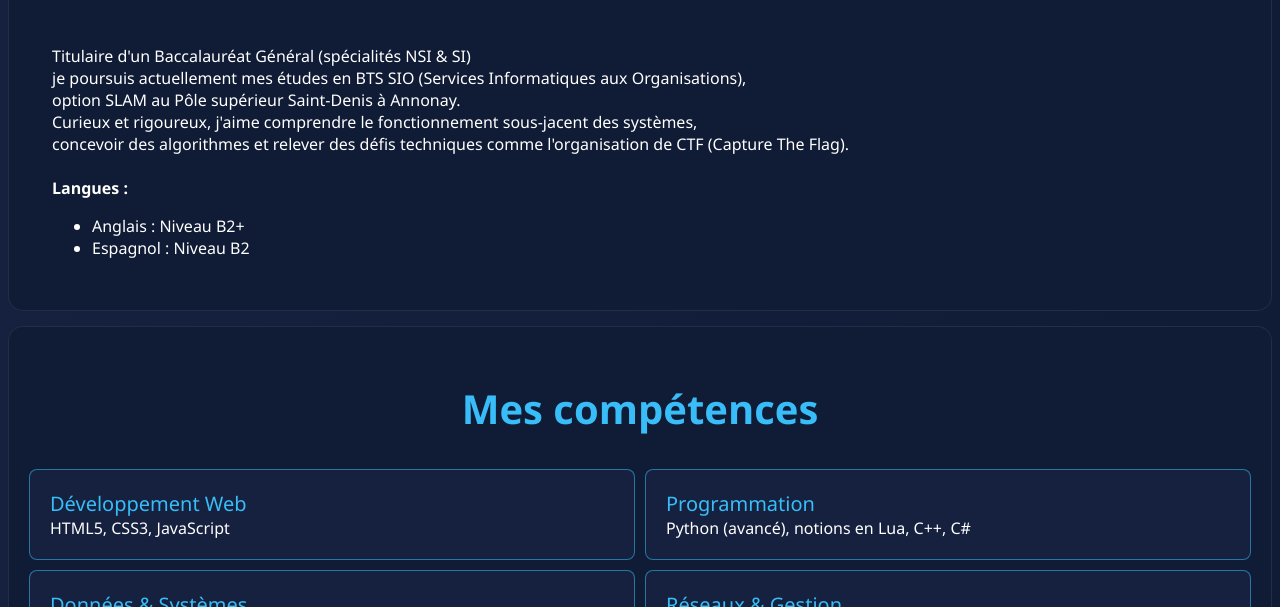
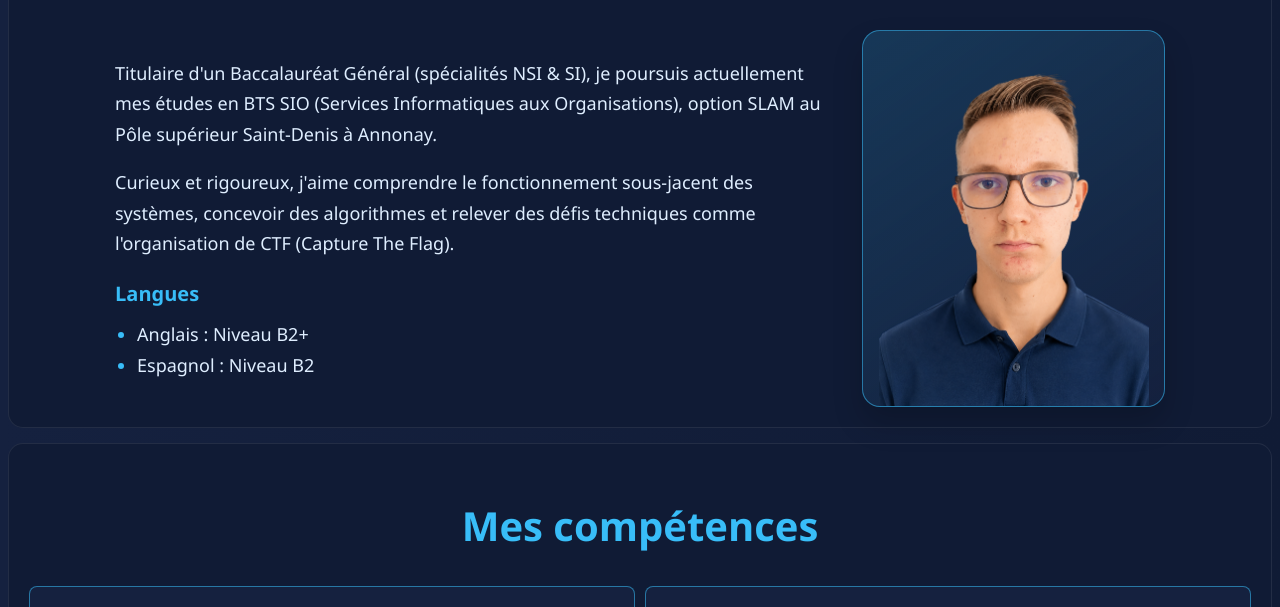
Before and after one commit to TitouanGeneve/infos, a plain HTML site: page index.html in a window 1280 px wide. Shown: the part 607-1214 px from the top of the page. Drawn offline with Linux system fonts and the light colour scheme.

Commit message:
fix
Amélioration catégorie "a propos"

```diff
--- a/css/style.css
+++ b/css/style.css
@@ -64,8 +64,59 @@ footer a:hover,
 }
 
 .text-presentation{
-    padding: 15px 15px;
-    margin-left:8px;
+    padding: 15px 0;
+    color: #dfeeff;
+    font-size: 18px;
+    line-height: 1.7;
+}
+
+.about-layout {
+    display: grid;
+    grid-template-columns: minmax(0, 1.4fr) minmax(220px, 0.6fr);
+    align-items: center;
+    gap: 40px;
+    max-width: 1050px;
+    margin: 0 auto;
+}
+
+.text-presentation p {
+    margin: 0 0 18px;
+}
+
+.languages strong {
+    color: #38BDF8;
+    font-size: 20px;
+}
+
+.languages ul {
+    margin: 8px 0 0;
+    padding-left: 22px;
+}
+
+.languages li::marker {
+    color: #38BDF8;
+}
+
+.profile-frame {
+    display: flex;
+    justify-content: center;
+    align-items: flex-end;
+    min-height: 290px;
+    padding: 15px 15px 0;
+    background: linear-gradient(145deg, rgba(56, 189, 248, 0.18), rgba(21, 33, 63, 0.9));
+    border: 1px solid rgba(56, 189, 248, 0.55);
+    border-radius: 18px;
+    overflow: hidden;
+    box-shadow: 0 16px 30px rgba(0, 0, 0, 0.18);
+}
+
+.profile-photo {
+    display: block;
+    width: 100%;
+    max-width: 300px;
+    height: 360px;
+    object-fit: contain;
+    object-position: bottom center;
 }
 .présentation span {
     color: #b1aeae;
@@ -311,4 +362,17 @@ footer a{
         flex-basis: 100%;
         width: 100%;
     }
+
+    .about-layout {
+        grid-template-columns: 1fr;
+        gap: 20px;
+    }
+
+    .profile-frame {
+        min-height: 0;
+    }
+
+    .profile-photo {
+        height: 310px;
+    }
 }
--- a/index.html
+++ b/index.html
@@ -43,17 +43,25 @@
         <div class="paragraphe">
             <section id="about">
                 <h2>À propos de moi</h2>
-                <div class="text-presentation">
-                    Titulaire d'un Baccalauréat Général (spécialités NSI & SI)<br>
-                    je poursuis actuellement mes études en BTS SIO (Services Informatiques aux Organisations),<br>
-                    option SLAM au Pôle supérieur Saint-Denis à Annonay.<br>
-                    Curieux et rigoureux, j'aime comprendre le fonctionnement sous-jacent des systèmes,<br>
-                    concevoir des algorithmes et relever des défis techniques comme l'organisation de CTF (Capture The Flag).<br><br>
-                    <strong>Langues :</strong><br>
-                    <ul>
-                        <li>Anglais : Niveau B2+</li>
-                        <li>Espagnol : Niveau B2</li>
-                    </ul>
+                <div class="about-layout">
+                    <div class="text-presentation">
+                        <p>
+                            Titulaire d'un Baccalauréat Général (spécialités NSI & SI), je poursuis actuellement mes études en BTS SIO (Services Informatiques aux Organisations), option SLAM au Pôle supérieur Saint-Denis à Annonay.
+                        </p>
+                        <p>
+                            Curieux et rigoureux, j'aime comprendre le fonctionnement sous-jacent des systèmes, concevoir des algorithmes et relever des défis techniques comme l'organisation de CTF (Capture The Flag).
+                        </p>
+                        <div class="languages">
+                            <strong>Langues</strong>
+                            <ul>
+                                <li>Anglais : Niveau B2+</li>
+                                <li>Espagnol : Niveau B2</li>
+                            </ul>
+                        </div>
+                    </div>
+                    <div class="profile-frame">
+                        <img src="assets/images/photo-profil.webp" alt="Portrait de Titouan Genève" class="profile-photo">
+                    </div>
                 </div>
             </section>
         </div>
```
Also changed, not shown: assets/images/photo-profil.webp (added).
